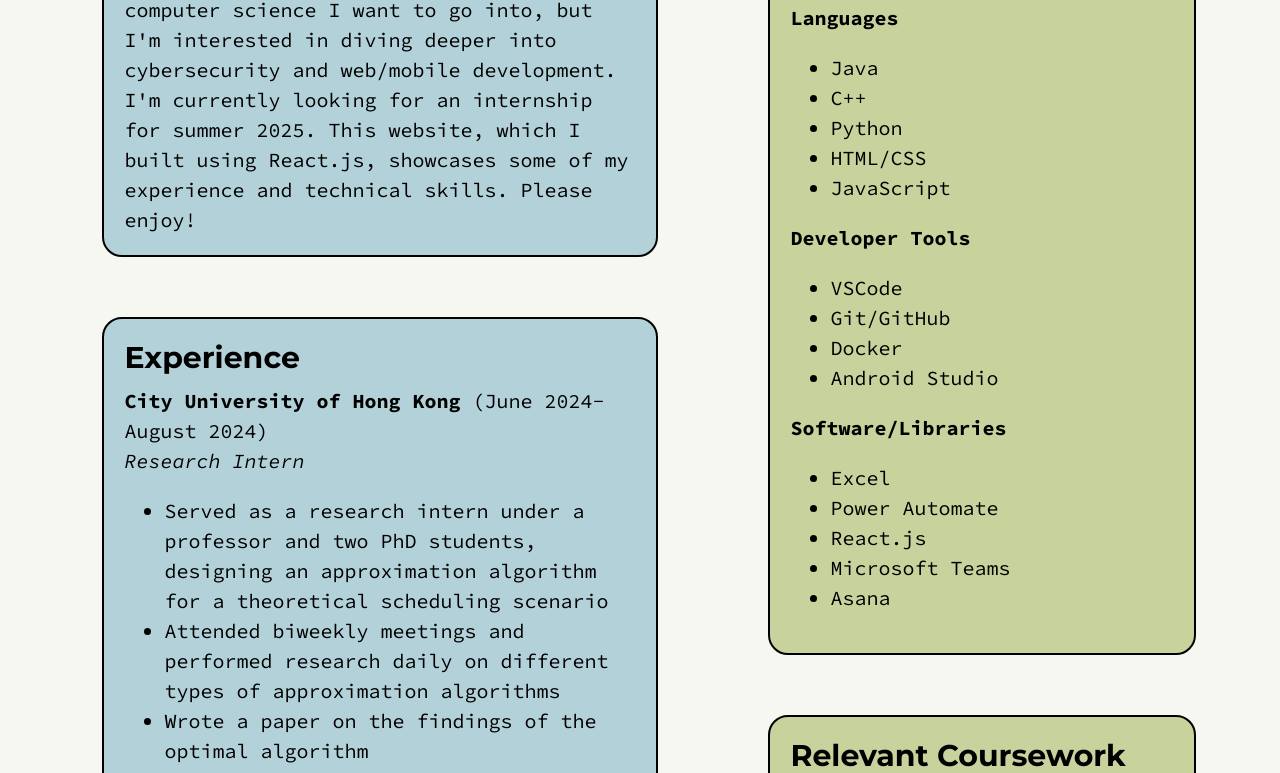
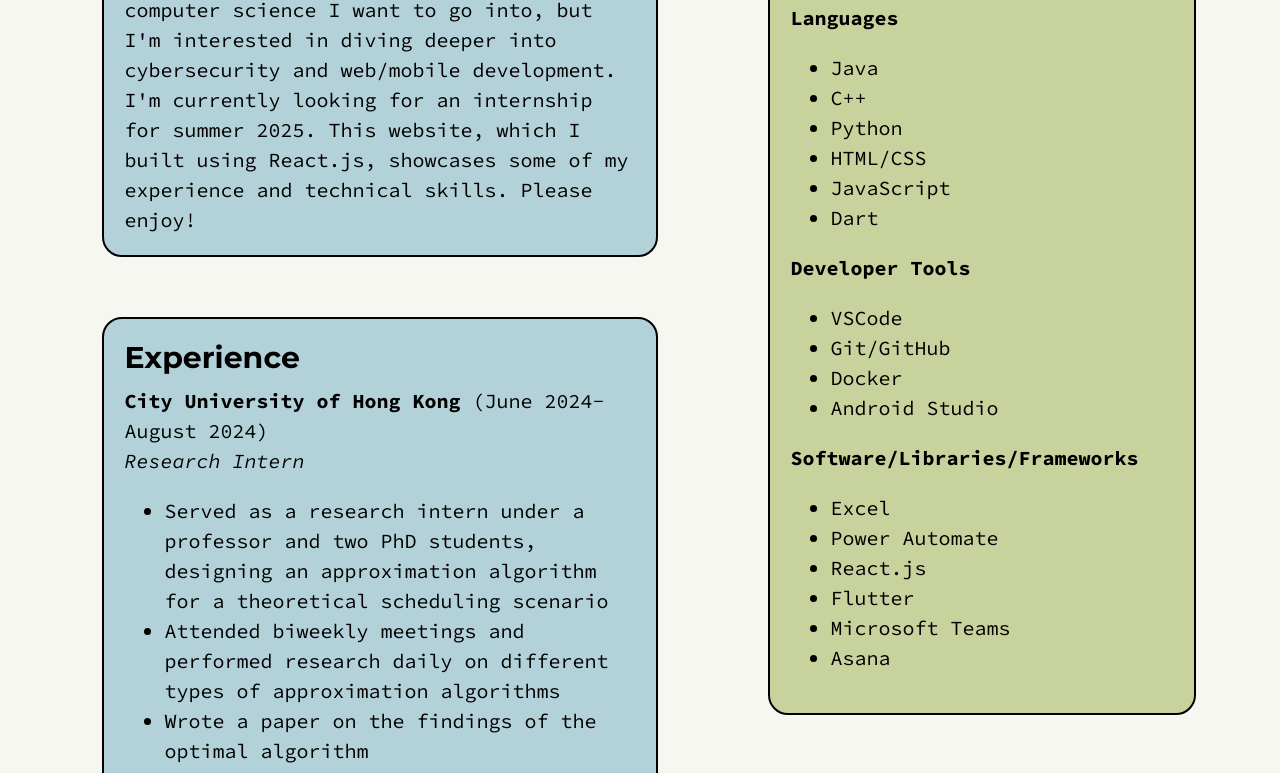
Before and after one commit to abigailg15/personal-website, a React (Create React App) app: page / in a window 1280 px wide. Shown: the part 529-1302 px from the top of the page. Built offline with nearby package versions, Linux system fonts and the light colour scheme.

Commit message:
temp version

```diff
--- a/src/components/Components.css
+++ b/src/components/Components.css
@@ -37,6 +37,14 @@
 .emaill {
     margin-left: 7vw;
     margin-right: 10px;
+}
+
+.emaill path {
+    transition: fill 0.3s ease;
+}
+
+.emaill:hover path{
+    fill: rgb(79, 79, 79);;
 }
 
 .Contacts {
@@ -140,6 +148,11 @@
     border-radius: 20px;
     margin-bottom: 60px;
     margin-right: 50px;
+    transition: 0.3s ease;
+}
+
+.aboutMe:hover {
+    transition: 0.3s ease;
 }
 
 .aboutmetitle {
--- a/src/components/Home.js
+++ b/src/components/Home.js
@@ -165,6 +165,7 @@
                                 <li>Python</li>
                                 <li>HTML/CSS</li>
                                 <li>JavaScript</li>
+                                <li>Dart</li>
                             </ul>
                         <strong>Developer Tools</strong>
                             <ul>
@@ -173,11 +174,12 @@
                                 <li>Docker</li>
                                 <li>Android Studio</li>
                             </ul>
-                        <strong>Software/Libraries</strong>
+                        <strong>Software/Libraries/Frameworks</strong>
                             <ul>
                                 <li>Excel</li>
                                 <li>Power Automate</li>
                                 <li>React.js</li>
+                                <li>Flutter</li>
                                 <li>Microsoft Teams</li>
                                 <li>Asana</li>
                             </ul>
```
